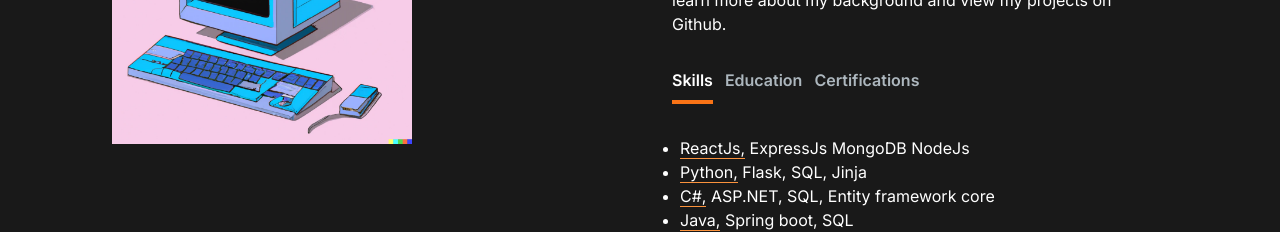
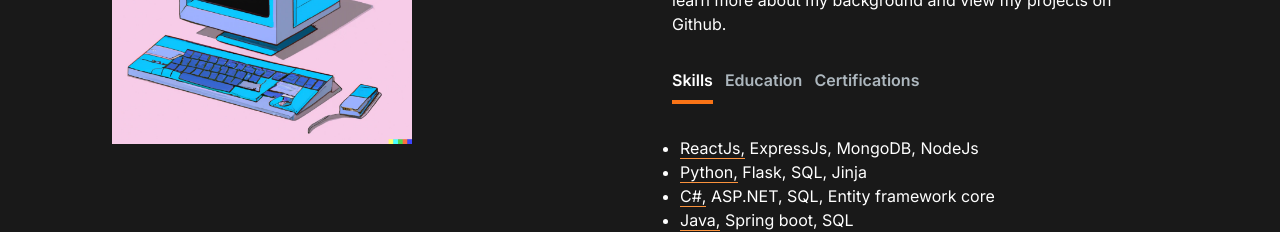
Before and after one commit to daniel-mar/portfolio-website, a Next.js app: page / in a window 1280 px wide. Shown: the part 840-1072 px from the top of the page. Built offline with nearby package versions, Linux system fonts and the light colour scheme.

Commit message:
updated copy in about and project sections

```diff
--- a/src/app/components/AboutSection.jsx
+++ b/src/app/components/AboutSection.jsx
@@ -9,7 +9,7 @@
         id: "skills",
         content: (
             <ul className='list-disc pl-2'>
-                <li><span className='border-b border-orange-400'>ReactJs,</span> ExpressJs MongoDB NodeJs</li>
+                <li><span className='border-b border-orange-400'>ReactJs,</span> ExpressJs, MongoDB, NodeJs</li>
                 <li><span className='border-b border-orange-400'>Python,</span> Flask, SQL, Jinja</li>
                 <li><span className='border-b border-orange-400'>C#,</span> ASP.NET, SQL, Entity framework core</li>
                 <li><span className='border-b border-orange-400'>Java,</span> Spring boot, SQL</li>
```
